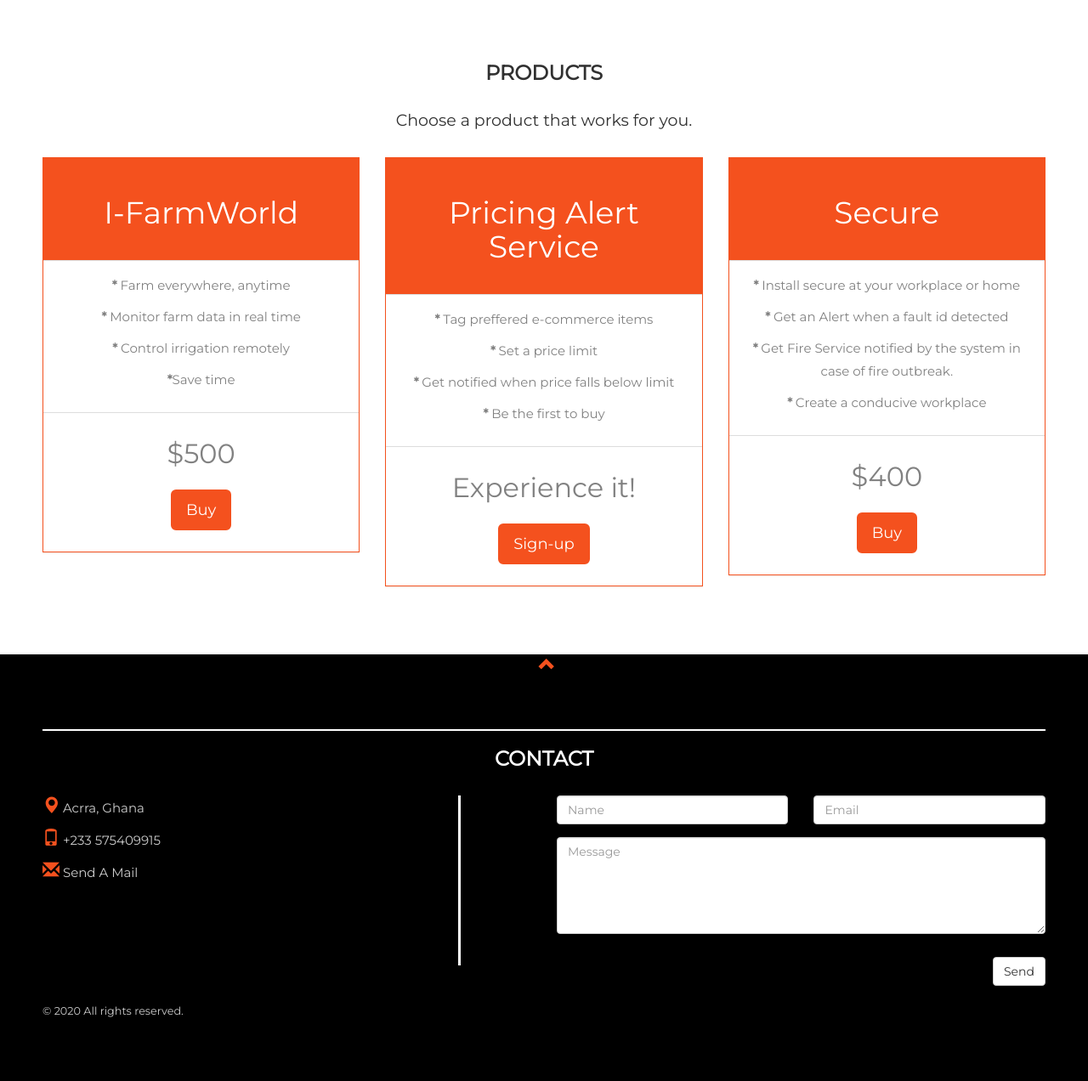
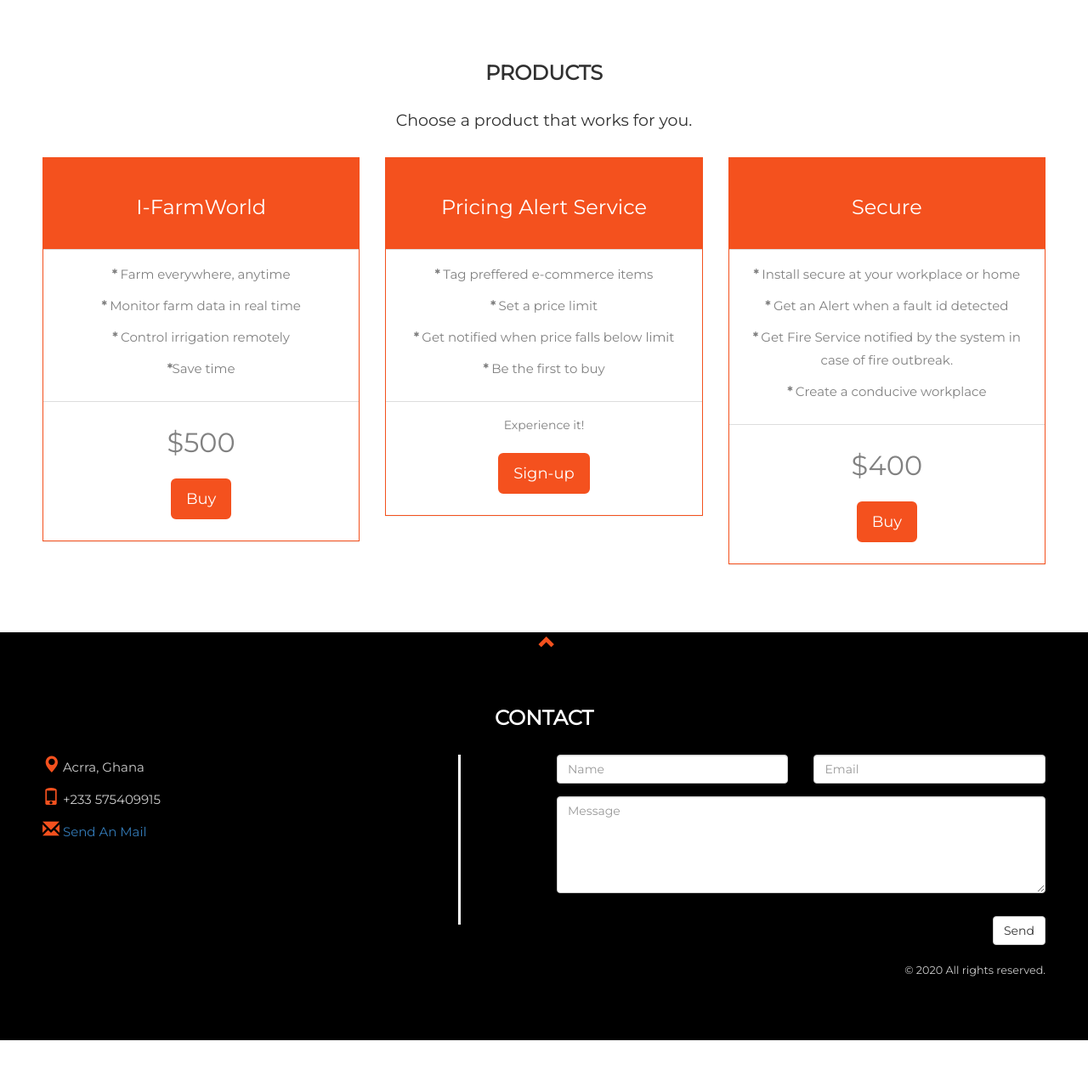
Before and after one commit to Koffi-Cobbin/Koffi-Cobbin, a Flask app: page / in a window 1280 px wide. Shown: the part 3160-4432 px from the top of the page at 85% size. After the commit the page ends 4384 px from the top, so only its background shows below. Run offline with Flask 2, Linux system fonts and the light colour scheme; some libraries are stand-ins or nearby versions; some web fonts are replaced.

Commit message:
Update home.html

```diff
--- a/src/templates/home.html
+++ b/src/templates/home.html
@@ -21,7 +21,7 @@
             It is his motivation and drive to make Agriculture, the back-bone of the country as youth friendly as possible.
             OCUPUALOR ELIJAH is a young robotics enthusiast who is facinated at the innovative applications of robots.
             Get to know more about him :-)
-        <br><button class="btn btn-default btn-lg">Get in Touch</button>
+        <br><a href="#getInTouch"><button class="btn btn-default btn-lg">Get in Touch</button>
       </div>
       <div class="col-sm-4">
         <img src="{{ url_for('static', filename='img/me.jpg') }}" class="img-circle" alt="IMAGE" style="margin-bottom: 0;"/>
@@ -166,7 +166,7 @@
       <div class="col-sm-4 col-xs-12">
         <div class="panel panel-default text-center">
           <div class="panel-heading">
-            <h1> I-FarmWorld </h1>
+            <h3> I-FarmWorld </h3>
           </div>
           <div class="panel-body">
             <p><strong>*</strong> Farm everywhere, anytime </p>
@@ -183,7 +183,7 @@
       <div class="col-sm-4 col-xs-12">
         <div class="panel panel-default text-center">
           <div class="panel-heading">
-            <h1>Pricing Alert Service</h1>
+            <h3>Pricing Alert Service</h3>
           </div>
           <div class="panel-body">
             <p><strong>*</strong> Tag preffered e-commerce items</p>
@@ -192,15 +192,15 @@
             <p><strong>*</strong> Be the first to buy </p>
           </div>
           <div class="panel-footer">
-            <h3> Experience it!</h3>
-            <button class="btn btn-lg"> Sign-up </button>
+            <h5> Experience it!</h5>
+            <a href="http://pheel-pricing-service.herokuapp.com/"><button class="btn btn-lg"> Sign-up </button></a>
           </div>
         </div>
       </div>
       <div class="col-sm-4 col-xs-12">
         <div class="panel panel-default text-center">
           <div class="panel-heading">
-            <h1> Secure </h1>
+            <h3> Secure </h3>
           </div>
           <div class="panel-body">
             <p><strong>*</strong> Install secure at your workplace or home </p>
@@ -221,13 +221,12 @@
 {% block footer %}
   <!-- Container (Contact Section) -->
   <div id="contact" class="container-fluid" style="margin-top: 0;">
-    <hr style="height:2px;border-width:0;background-color:#fff; margin-top: 0;">
     <h2 class="text-center" style="color: #fff; margin-top: 0;"> CONTACT </h2>
     <div class="row">
       <div class="col-sm-5">
         <p><span class="glyphicon glyphicon-map-marker"></span> Acrra, Ghana </p>
         <p><span class="glyphicon glyphicon-phone"></span> +233 575409915 </p>
-        <p><span class="glyphicon glyphicon-envelope"></span><a href="mailto:infotexperience@gmail.com"></a> Send A Mail </p>
+        <p><span class="glyphicon glyphicon-envelope"></span><a href="mailto:infotexperience@gmail.com"> Send An Mail </a></p>
       </div>
 
       <div class="col-sm-1 vl"> </div>
@@ -258,6 +257,13 @@
       </form>
       </div>
     </div>
-    <p><small>&copy; 2020 All rights reserved.</small></p>
+    <div id="getInTouch">
+      <a href="https://www.linkedin.com/mwlite/in/elijah-ocupualor-588734180" class="fa fa-linkedin"></a>
+      <a href="https://www.instagram.com/koffi_cobbin/" class="fa fa-instagram"></a>
+      <a href="https://mobile.twitter.com/koffi_cobbin" class="fa fa-twitter"></a>
+      <a href="https://www.facebook.com/profile.php?id=100009394054290" class="fa fa-facebook"></a>
+      <a href="#" class="fa fa-youtube"></a>
   </div>
+  <p style="text-align: right;" ><small>&copy; 2020 All rights reserved.</small></p>
+</div>
 {% endblock %}
```
